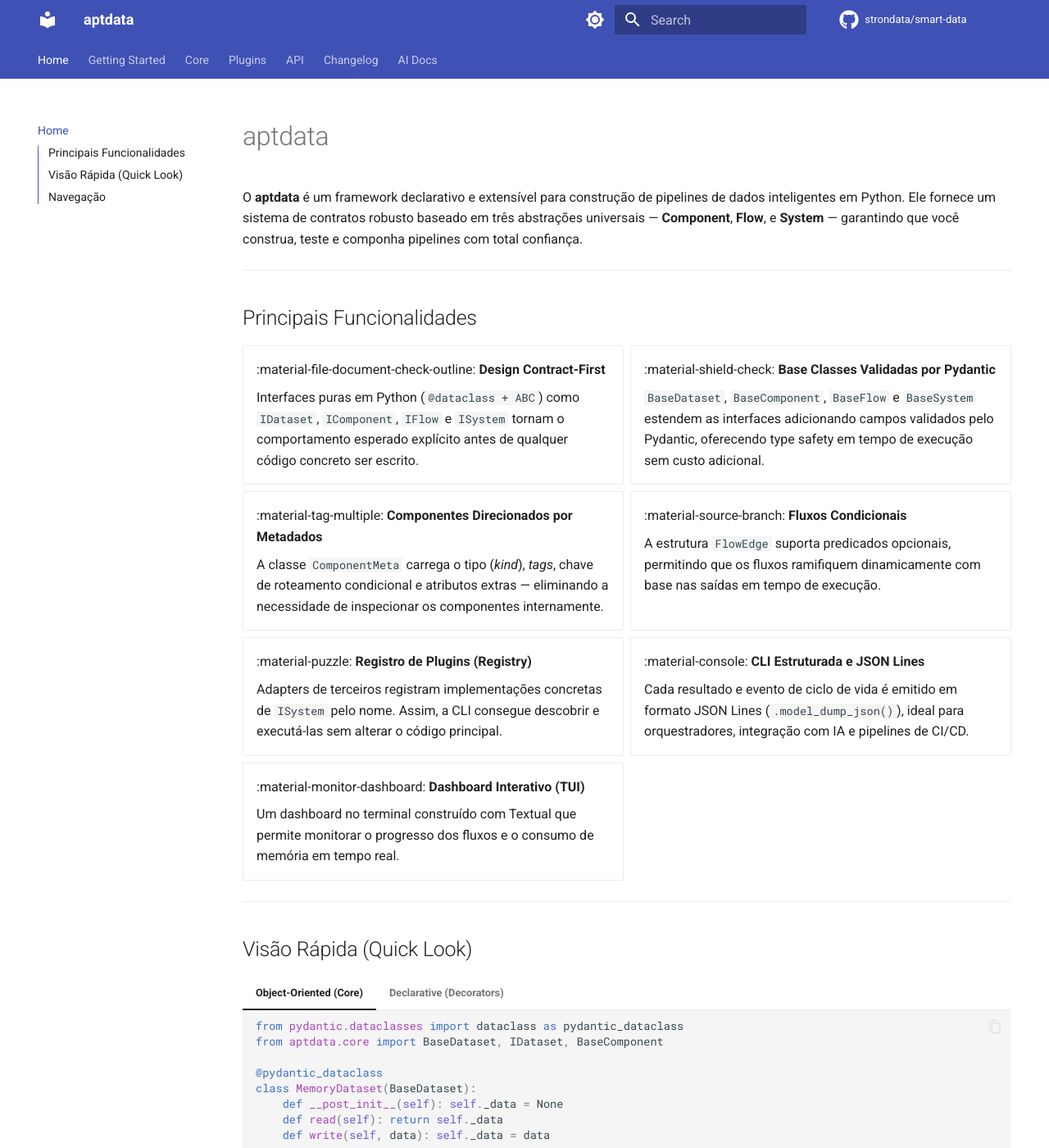
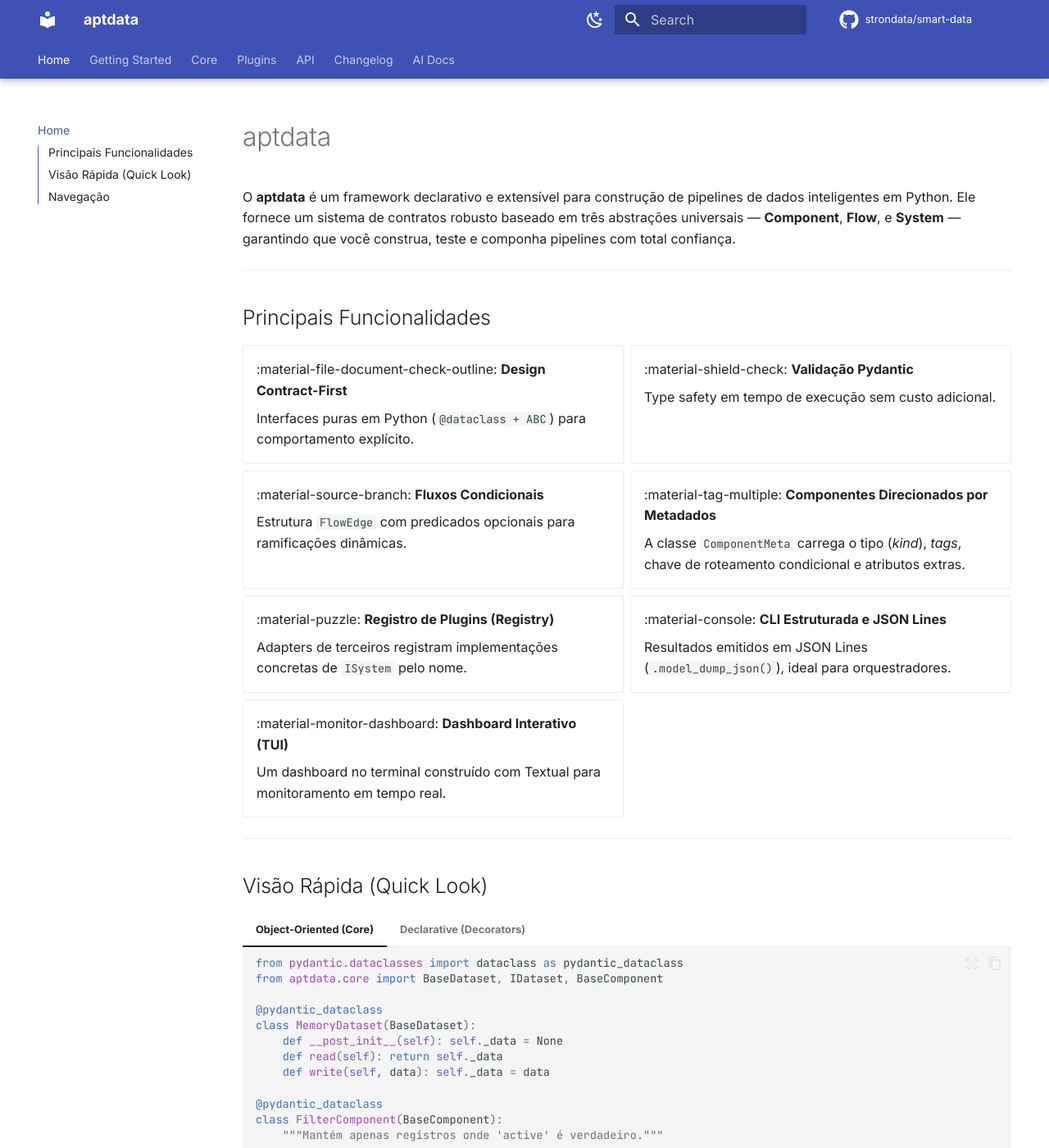
Before and after one commit to antunes-hq/aptdata-flow-os, an MkDocs documentation site: the page built from docs/index.md, in a window 1280 px wide and 1400 px high. Shown: the whole window at 82% size. Built offline with MkDocs 1.6.1 and Material for MkDocs 9.7.7, drawn with Linux system fonts in a browser that asks for light colours; comment, search, counter and statistics services are not loaded.

Commit message:
docs: modernize UI/UX and DX using Material for MkDocs
- Convert index.md to a Landing Page using Grid Cards
- Update mkdocs.yml with navigation tabs and sticky features
- Configure light/dark mode palette with localization
- Enhance code block DX (tabs, copy, annotate)
- Update typography to Inter and JetBrains Mono

Co-authored-by: Lucasa22 <22979127+Lucasa22@users.noreply.github.com>

```diff
--- a/docs/index.md
+++ b/docs/index.md
@@ -8,33 +8,33 @@ O **aptdata** é um framework declarativo e extensível para construção de pip
 
 <div class="grid cards" markdown>
 
--   :material-file-document-check-outline: __Design Contract-First__
+-   :material-file-document-check-outline: **Design Contract-First**
 
-    Interfaces puras em Python (`@dataclass + ABC`) como `IDataset`, `IComponent`, `IFlow` e `ISystem` tornam o comportamento esperado explícito antes de qualquer código concreto ser escrito.
+    Interfaces puras em Python (`@dataclass + ABC`) para comportamento explícito.
 
--   :material-shield-check: __Base Classes Validadas por Pydantic__
+-   :material-shield-check: **Validação Pydantic**
 
-    `BaseDataset`, `BaseComponent`, `BaseFlow` e `BaseSystem` estendem as interfaces adicionando campos validados pelo Pydantic, oferecendo type safety em tempo de execução sem custo adicional.
+    Type safety em tempo de execução sem custo adicional.
 
--   :material-tag-multiple: __Componentes Direcionados por Metadados__
+-   :material-source-branch: **Fluxos Condicionais**
 
-    A classe `ComponentMeta` carrega o tipo (*kind*), *tags*, chave de roteamento condicional e atributos extras — eliminando a necessidade de inspecionar os componentes internamente.
+    Estrutura `FlowEdge` com predicados opcionais para ramificações dinâmicas.
 
--   :material-source-branch: __Fluxos Condicionais__
+-   :material-tag-multiple: **Componentes Direcionados por Metadados**
 
-    A estrutura `FlowEdge` suporta predicados opcionais, permitindo que os fluxos ramifiquem dinamicamente com base nas saídas em tempo de execução.
+    A classe `ComponentMeta` carrega o tipo (*kind*), *tags*, chave de roteamento condicional e atributos extras.
 
--   :material-puzzle: __Registro de Plugins (Registry)__
+-   :material-puzzle: **Registro de Plugins (Registry)**
 
-    Adapters de terceiros registram implementações concretas de `ISystem` pelo nome. Assim, a CLI consegue descobrir e executá-las sem alterar o código principal.
+    Adapters de terceiros registram implementações concretas de `ISystem` pelo nome.
 
--   :material-console: __CLI Estruturada e JSON Lines__
+-   :material-console: **CLI Estruturada e JSON Lines**
 
-    Cada resultado e evento de ciclo de vida é emitido em formato JSON Lines (`.model_dump_json()`), ideal para orquestradores, integração com IA e pipelines de CI/CD.
+    Resultados emitidos em JSON Lines (`.model_dump_json()`), ideal para orquestradores.
 
--   :material-monitor-dashboard: __Dashboard Interativo (TUI)__
+-   :material-monitor-dashboard: **Dashboard Interativo (TUI)**
 
-    Um dashboard no terminal construído com Textual que permite monitorar o progresso dos fluxos e o consumo de memória em tempo real.
+    Um dashboard no terminal construído com Textual para monitoramento em tempo real.
 
 </div>
 
--- a/mkdocs.yml
+++ b/mkdocs.yml
@@ -8,30 +8,38 @@ edit_uri: edit/main/docs/
 theme:
   name: material
   palette:
-    - scheme: default
+    - media: "(prefers-color-scheme: light)"
+      scheme: default
       primary: indigo
-      accent: indigo
+      accent: blue
       toggle:
-        icon: material/brightness-7
-        name: Switch to dark mode
-    - scheme: slate
+        icon: material/weather-night
+        name: Mudar para modo escuro
+    - media: "(prefers-color-scheme: dark)"
+      scheme: slate
       primary: indigo
-      accent: indigo
+      accent: blue
       toggle:
-        icon: material/brightness-4
-        name: Switch to light mode
+        icon: material/weather-sunny
+        name: Mudar para modo claro
   features:
     - navigation.tabs
+    - navigation.tabs.sticky
     - navigation.sections
     - navigation.expand
     - navigation.top
     - toc.integrate
+    - toc.follow
     - content.code.copy
     - content.code.annotate
     - content.code.select
     - content.tabs.link
     - search.suggest
     - search.highlight
+
+  font:
+    text: Inter
+    code: JetBrains Mono
 
   icon:
     repo: fontawesome/brands/github
@@ -92,10 +100,13 @@ markdown_extensions:
           format: !!python/name:pymdownx.superfences.fence_code_format
   - pymdownx.highlight:
       anchor_linenums: true
+      line_spans: __span
+      pygments_lang_class: true
   - pymdownx.inlinehilite
   - pymdownx.snippets
   - pymdownx.tabbed:
       alternate_style: true
+      combine_header_slug: true
   - attr_list
   - def_list
   - tables
```
